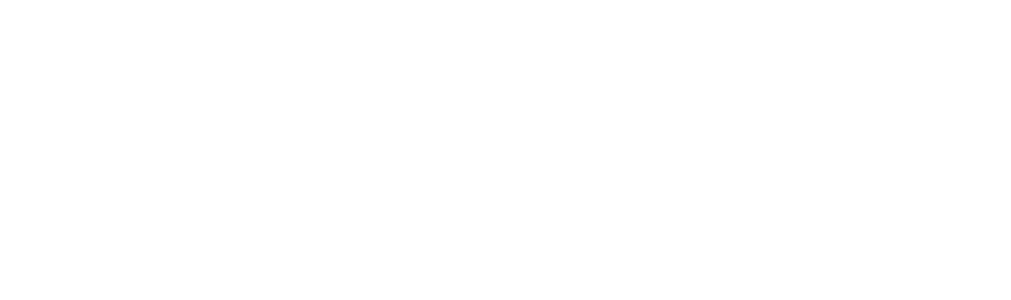
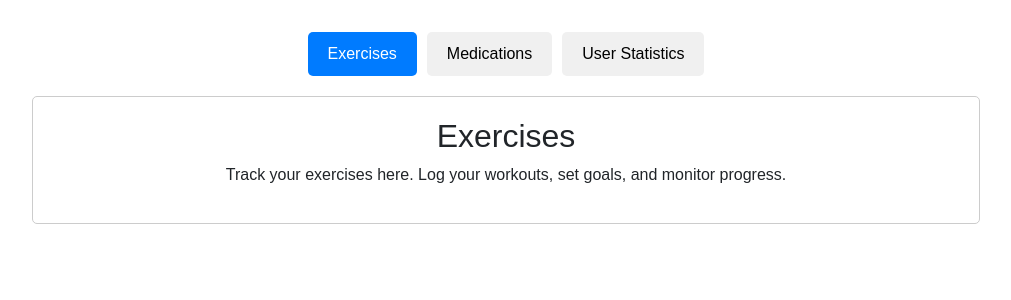
Before and after one commit to RichardRiveraRoman/scratch-project, a React (Vite) app: page /tabs in a window 1280 px wide. Before the commit this address had no page. Shown: the top 300 px of the page, without its empty margins (134-1145 px from the left). Built offline with nearby package versions, Linux system fonts and the light colour scheme.

Commit message:
create tabs

```diff
--- a/src/App.jsx
+++ b/src/App.jsx
@@ -2,6 +2,7 @@
 import { BrowserRouter as Router, Routes, Route, Link } from 'react-router-dom';
 import Login from './components/login';
 import Signup from './components/signup';
+import Tabs from './components/tabs';
 import healthLogo from './assets/health_logo.png';
 
 function App() {
@@ -32,6 +33,7 @@
         <Route path='/login' element={<Login />} />
         {/* Route for the signup page */}
         <Route path='/signup' element={<Signup />} />
+        <Route path='/tabs' element={<Tabs />} />
       </Routes>
     </Router>
   );
--- /dev/null
+++ b/src/components/tabs.jsx
@@ -0,0 +1,55 @@
+/* eslint-disable no-unused-vars */
+import React, { useState } from 'react';
+import '../styles/tabs.css';
+
+export default function Tabs() {
+  const [active, setActive] = useState('tab-1');
+
+  const handleClick = (event) => {
+    setActive(event.target.id);
+  };
+
+  return (
+    <div>
+      <div className="container">
+        <div className="tabs">
+          <button
+            className={`tab-button ${active === 'tab-1' ? 'active' : ''}`}
+            id="tab-1"
+            onClick={handleClick}
+          >
+            Exercises
+          </button>
+          <button
+            className={`tab-button ${active === 'tab-2' ? 'active' : ''}`}
+            id="tab-2"
+            onClick={handleClick}
+          >
+            Medications
+          </button>
+          <button
+            className={`tab-button ${active === 'tab-3' ? 'active' : ''}`}
+            id="tab-3"
+            onClick={handleClick}
+          >
+            User Statistics
+          </button>
+        </div>
+        <div className="tabs-content">
+          <div className={`tab-page ${active === 'tab-1' ? 'active' : ''}`}>
+            <h2>Exercises</h2>
+            <p>Track your exercises here. Log your workouts, set goals, and monitor progress.</p>
+          </div>
+          <div className={`tab-page ${active === 'tab-2' ? 'active' : ''}`}>
+            <h2>Medications</h2>
+            <p>Keep track of your medications, dosages, and schedules.</p>
+          </div>
+          <div className={`tab-page ${active === 'tab-3' ? 'active' : ''}`}>
+            <h2>User Statistics</h2>
+            <p>View your overall health statistics and analyze trends over time.</p>
+          </div>
+        </div>
+      </div>
+    </div>
+  );
+}
--- /dev/null
+++ b/src/styles/tabs.css
@@ -0,0 +1,46 @@
+.container {
+  font-family: Arial, sans-serif;
+  width: 80%;
+  margin: 0 auto;
+}
+
+.tabs {
+  display: flex;
+  justify-content: center;
+  margin-bottom: 20px;
+}
+
+.tab-button {
+  padding: 10px 20px;
+  margin: 0 5px;
+  border: none;
+  background-color: #f0f0f0;
+  cursor: pointer;
+  font-size: 16px;
+  border-radius: 5px;
+  transition: background-color 0.3s ease;
+}
+
+.tab-button.active {
+  background-color: #007bff;
+  color: white;
+}
+
+.tab-button:hover {
+  background-color: #ddd;
+}
+
+.tabs-content {
+  border: 1px solid #ccc;
+  border-radius: 5px;
+  padding: 20px;
+  background-color: #fff;
+}
+
+.tab-page {
+  display: none;
+}
+
+.tab-page.active {
+  display: block;
+}
```
